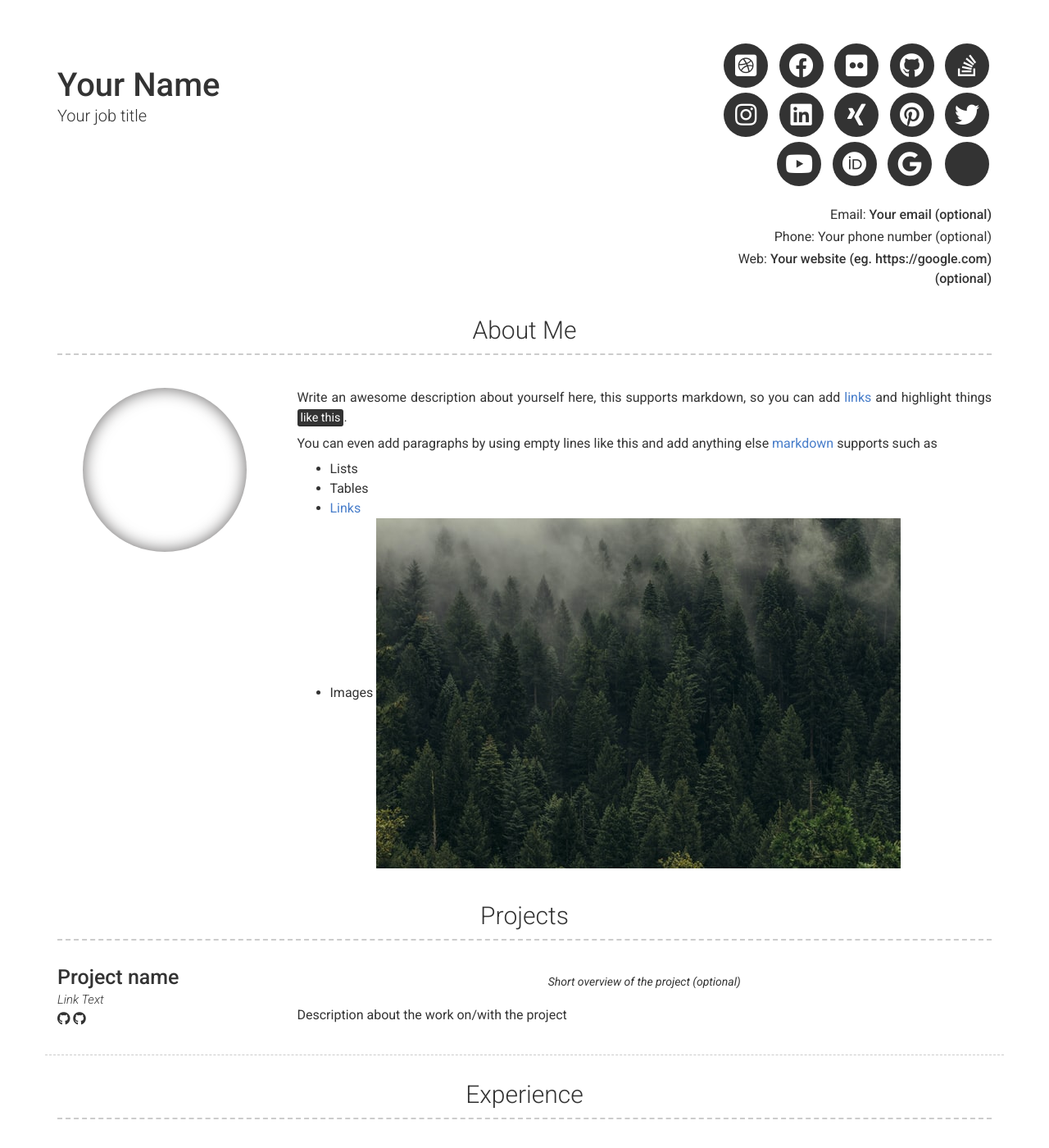
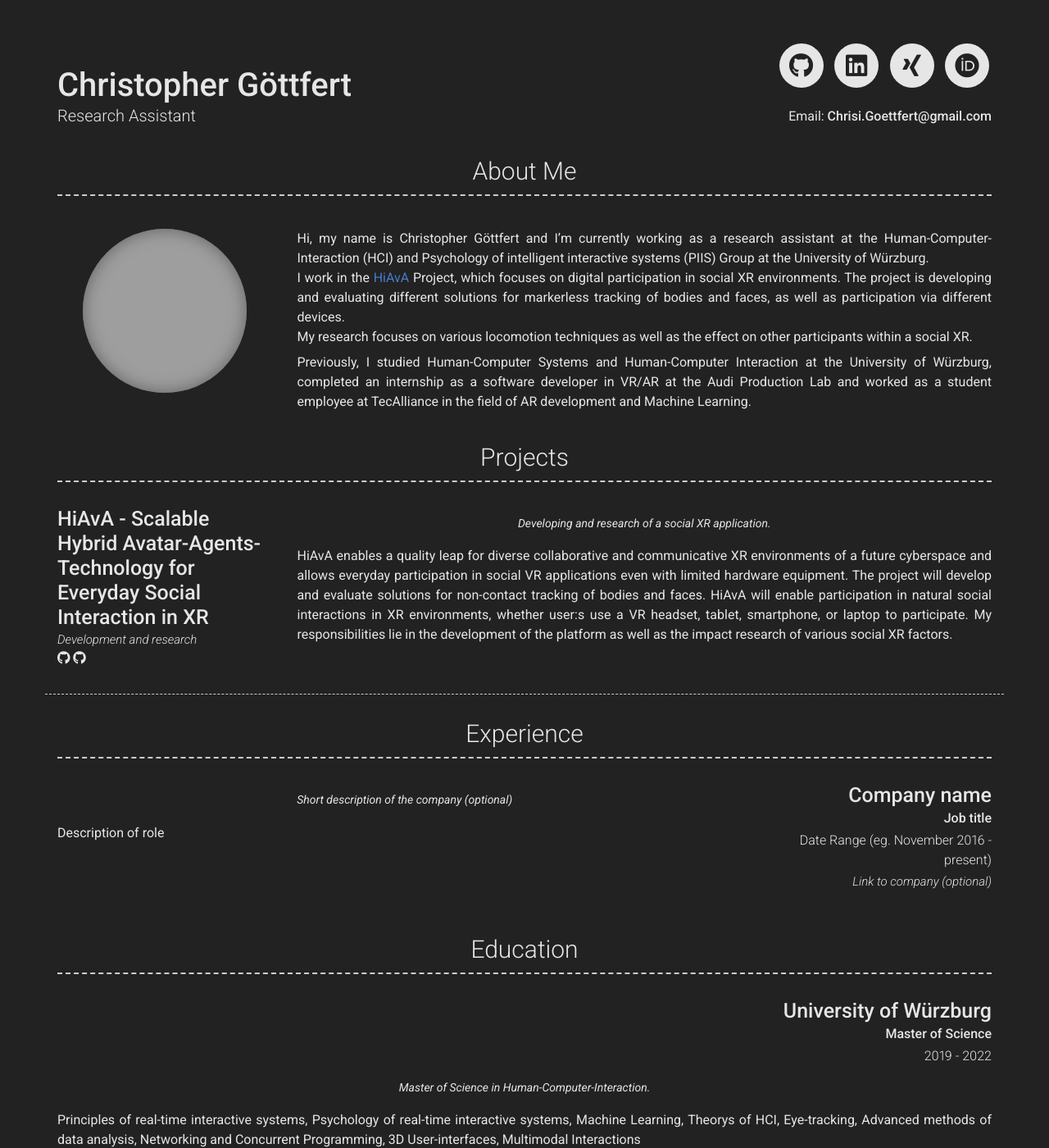
Before and after one commit to ChrisGoettfert/ChrisGoettfert.github.io, a Jekyll site: the page built from index.md, in a window 1280 px wide and 1400 px high. Shown: the whole window at 82% size. Built offline with Jekyll 4.4.1, drawn with Linux system fonts in a browser that asks for light colours; nearby versions of some CDN libraries; some of the changed text lies outside the part shown; grey boxes are pictures that could not be loaded.

Commit message:
started working on cv

```diff
--- a/_config.yml
+++ b/_config.yml
@@ -6,38 +6,38 @@ repository: Git repository where your resume will be hosted, only required if yo
 version: 2
 
 # Personal info
-name: Your Name
-title: Your job title
-email: Your email (optional)
+name: Christopher Göttfert
+title: Research Assistant
+email: Chrisi.Goettfert@gmail.com
 # email_title: Email (Email title override)
-phone: Your phone number (optional)
+phone:
 # phone_title: Phone (Phone title override)
-website: Your website (eg. https://google.com)(optional)
+#website: Your website (eg. https://google.com)(optional)
 # website_title: Web (Website title override)
 
 # Dark Mode (true/false/never)
-darkmode: false
+darkmode: true
 
 # Social links
-twitter_username: jekyllrb
-github_username:  jekyll
-stackoverflow_username: "00000001"
-dribbble_username: jekyll
-facebook_username: jekyll
-flickr_username: jekyll
-instagram_username: jekyll
-linkedin_username: jekyll
-xing_username: jekyll
-pinterest_username: jekyll
-youtube_username: jekyll
-orcid_username: 0000-0000-0000-0000
-googlescholar_username: D847cGsAAAAJ
+#twitter_username: jekyllrb
+github_username:  ChrisGoettfert
+#stackoverflow_username: "00000001"
+#dribbble_username: jekyll
+#facebook_username: jekyll
+#flickr_username: jekyll
+#instagram_username: jekyll
+linkedin_username: christopher-göttfert-556649160
+xing_username: Christopher_Goettfert
+#pinterest_username: jekyll
+#youtube_username: jekyll
+orcid_username: 0000-0002-6959-093X
+#googlescholar_username: D847cGsAAAAJ
 
 # Additional icon links
-additional_links:
-- title: Link name
-  icon: Font Awesome brand icon name (eg. fab fa-twitter) (https://fontawesome.com/icons?d=gallery&s=brands&m=free)
-  url: Link url (eg. https://google.com)
+#additional_links:
+#- title: Link name
+ # icon: Font Awesome brand icon name (eg. fab fa-twitter) (https://fontawesome.com/icons?d=gallery&s=brands&m=free)
+ # url: Link url (eg. https://google.com)
 # - title: another link
 #   icon: font awesome brand icon name (eg. fab fa-twitter) (https://fontawesome.com/icons?d=gallery&s=brands&m=free)
 #   url: Link url (eg. https://google.com)
@@ -50,15 +50,15 @@ additional_links:
 
 # About Section
 # about_title: About Me (Use this to override about section title)
-about_profile_image: Directory of profile image (eg. images/profile.jpg)
+about_profile_image: christopher_goe.jpg
 about_content: | # this will include new lines to allow paragraphs
-  Write an awesome description about yourself here, this supports markdown, so you can add [links](http://foobar.com) and highlight things <mark>like this</mark>.
+  Hi, my name is Christopher Göttfert and I'm currently working as a research assistant at the Human-Computer-Interaction (HCI) and Psychology of intelligent interactive systems (PIIS) Group at the University of Würzburg.
+  I work in the [HiAvA](https://www.hci.uni-wuerzburg.de/projects/hiava/) Project, which focuses on digital participation in social XR environments. The project is developing and evaluating different solutions for markerless tracking of bodies and faces, as well as participation via different devices.
+  My research focuses on various locomotion techniques as well as the effect on other participants within a social XR.
 
-  You can even add paragraphs by using empty lines like this and add anything else [markdown](https://www.markdownguide.org/getting-started#what-is-markdown) supports such as
-    - Lists
-    - Tables
-    - <a href="google.com">Links</a>
-    - Images ![alt text](/images/landscape-trees.jpg "Trees")
+  Previously, I studied Human-Computer Systems and Human-Computer Interaction at the University of Würzburg, completed an internship as a software developer in VR/AR at the Audi Production Lab and worked as a student employee at TecAlliance in the field of AR development and Machine Learning.
+
+
 
 content:
   - title: Projects # Title for the section
@@ -67,9 +67,9 @@ content:
       - layout: left
         border: weak  # Value of `weak` will display a weak border below this item. # Any
                       # other value (or no value) means no border will be displayed
-        title: Project name
-        link: Link to project (eg. sproogen.github.io/modern-resume-theme)(optional)
-        link_text: Link Text
+        title: HiAvA - Scalable Hybrid Avatar-Agents-Technology for Everyday Social Interaction in XR
+        link: https://www.hci.uni-wuerzburg.de/projects/hiava/
+        link_text: Development and research
         additional_links:
           - title:  Github page for project (eg. sproogen/modern-resume-theme)
             icon: fab fa-github
@@ -78,9 +78,11 @@ content:
             icon: fab fa-github
             url: Link to project (eg. sproogen.github.io/modern-resume-theme)(optional)
         quote: >
-          Short overview of the project (optional)
+          Developing and research of a social XR application.
         description: | # this will include new lines to allow paragraphs
-          Description about the work on/with the project
+          HiAvA enables a quality leap for diverse collaborative and communicative XR environments of a future cyberspace and allows everyday participation in social VR applications even with limited hardware equipment. The project will develop and evaluate solutions for non-contact tracking of bodies and faces. HiAvA will enable participation in natural social interactions in XR environments, whether user:s use a VR headset, tablet, smartphone, or laptop to participate.
+          My responsibilities lie in the development of the platform as well as the impact research of various social XR factors.
+
   - title: Experience
     layout: list
     content:
@@ -97,13 +99,13 @@ content:
     layout: list
     content:
       - layout: top-right
-        title: Institution name
-        sub_title: Qualifications (eg. BA Performing Arts)
-        caption: Date Range (eg. 2016 - 2019)
+        title: University of Würzburg
+        sub_title: Master of Science
+        caption: 2019 - 2022
         quote: >
-          Short institution or course description (optional)
+          Master of Science in Human-Computer-Interaction.
         description: | # this will include new lines to allow paragraphs
-          Description of qualification
+           Principles of real-time interactive systems, Psychology of real-time interactive systems, Machine Learning, Theorys of HCI, Eye-tracking, Advanced methods of data analysis, Networking and Concurrent Programming, 3D User-interfaces, Multimodal Interactions
   - title: A Little More About Me
     layout: text
     content: | # this will include new lines to allow paragraphs
```
Also changed, not shown: 1 other file.
